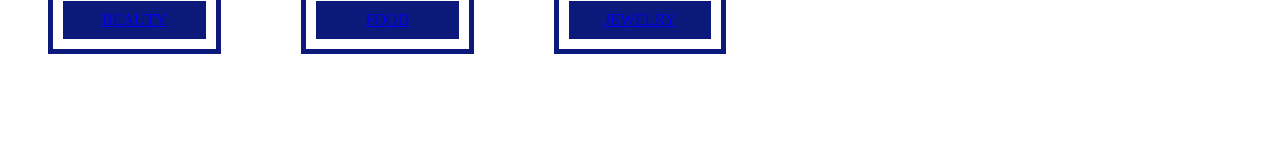
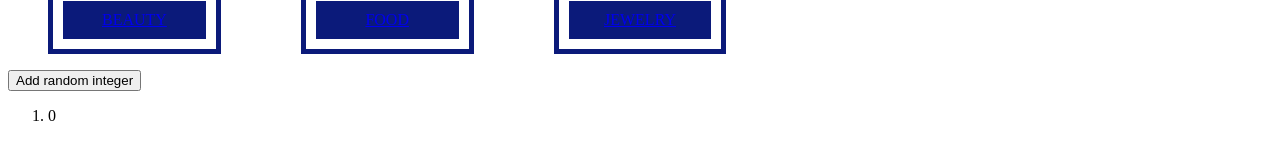
Before and after one commit to pblinov/nuxt-test, a Nuxt app: page / in a window 1280 px wide. Shown: the part 473-632 px from the top of the page. Built offline with nearby package versions, Linux system fonts and the light colour scheme.

Commit message:
Add items to shared state

```diff
--- a/app.vue
+++ b/app.vue
@@ -16,10 +16,15 @@
     </div>
 
     <NuxtPage />
+
+    <ol>
+      <li v-for="item in store.items">{{ item }}</li>
+    </ol>
   </div>
 </template>
 
 <script setup lang="ts">
+import {store} from "~/state/state";
 </script>
 
 <style>
--- a/pages/index.vue
+++ b/pages/index.vue
@@ -20,17 +20,24 @@
       <category v-for="c in categories" :caption="c.caption" :imageName="c.imageName"></category>
     </div>
 
+    <button @click="addItem">Add random integer</button>
+
   </div>
 </template>
 
 <script setup>
 import {reactive} from "vue";
+import {store} from "~/state/state.ts";
 
 const categories = reactive([
   {caption: "Beauty", imageName: "cosmetic.jpg"},
   {caption: "Food", imageName: "food.jpg"},
   {caption: "Jewelry", imageName: "Swarovski.jpg"}
 ])
+
+function addItem() {
+  store.add()
+}
 </script>
 
 <style scoped>
--- /dev/null
+++ b/state/state.ts
@@ -0,0 +1,8 @@
+import { reactive } from 'vue'
+
+export const store = reactive({
+    items: [0],
+    add() {
+        this.items.push(Math.round(Math.random() * 100))
+    }
+})
```
